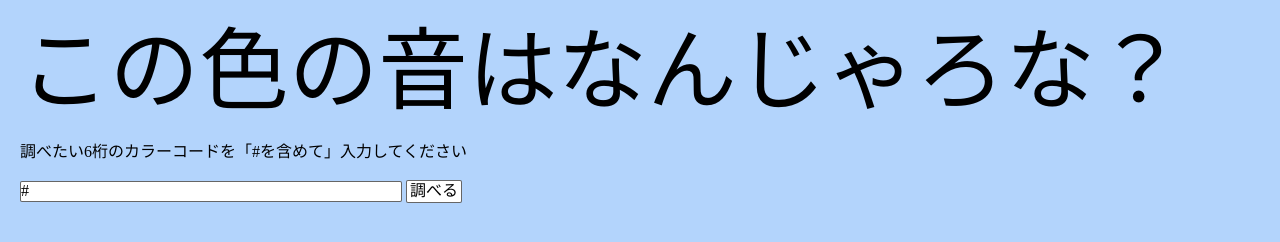
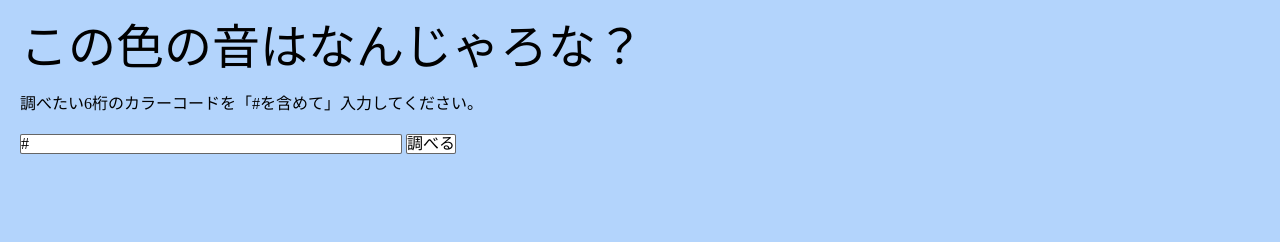
Before and after one commit to tomo-cha/Color_Sound, a plain HTML site: page index.html in a window 1280 px wide. Drawn offline with Linux system fonts and the light colour scheme.

Commit message:
レスポンシブ対応させました。

```diff
--- a/color-sound.css
+++ b/color-sound.css
@@ -1,33 +1,61 @@
 body{
     background-color: #b3d4fc;
 }
-@media screen and (min-width:480px) {
-h1{
-    font-size: 7vw;
-    margin: 20px 0px 20px 20px;
+@media screen and (min-width:375px) {
+main{
+    padding: 20px;
 }
-p{
-    margin-left: 20px;
+.title{
+    font-size: 48px;
+    margin: 0;
 }
-input{
-    margin: 20px 0px 20px 20px;
+.title{
+    animation-name:blurAnime;
+    animation-duration:1s;
+    animation-fill-mode:forwards;
+}
+@keyframes blurAnime{
+    from {
+    filter: blur(10px);
+    transform: scale(1.02);
+    }
+    to {
+    filter: blur(0);
+    transform: scale(1);
+    }
+}
+.manual{
+    font-size: 16px;
+    margin-top: 20px;
+}
+.wrapper{
+    margin-top: 20px;
+}
+.color_code{
     border: solid 1px rgba(0,0,0,.6);
     border-radius: 2px ;
     background-color: #ffffff;
 }
-button{
-    width: 3.5rem;
-    height: 1.4rem;
+.checkButton{
     text-align: center;
     background-color: #ffffff;
     border: solid 1px rgba(0,0,0,.6);
     border-radius: 2px;
 }
+.result_area{
+    display: flex;
+    flex-wrap: wrap;
+    margin-top: 15px;
+    /* ネガティブmargin */
+    margin-left: -5px;
+}
 .paragraph{
-    display: inline-block;
-    width: 6rem;
-    height: 2rem;
+    margin-top: 5px;
+    margin-bottom: 0;
+    margin-left: 5px;
+    padding: 3px;
     text-align: center;
-    padding-top: 0.4rem;
 }
+
+
 }
--- a/destly.css
+++ b/destly.css
@@ -2,7 +2,7 @@
 
 /* Reset box-model and set borders */
 /* ============================================ */
-@media screen and (min-width:480px) {
+@media screen and (min-width:375px) {
 *,
 ::before,
 ::after {
--- a/index.html
+++ b/index.html
@@ -10,11 +10,16 @@
     <title>Color-Sound</title>
 </head>
 <body>
-    <h1>この色の音はなんじゃろな？</h1>
-    <p>調べたい6桁のカラーコードを「#を含めて」入力してください</p>
-    <input type="text" id="colorCode" class="color_code" size="40" maxlength="20" value="#" />
-    <button id="assessment">調べる</button>
-    <div id="resultArea" class="result_area"></div>
-    <script src="./color-sound.js"></script>
+    <header></header>
+    <main>
+        <h1 class="title">この色の音はなんじゃろな？</h1>
+        <p class="manual">調べたい6桁のカラーコードを「#を含めて」入力してください。</p>
+        <div class="wrapper">
+            <input type="text" id="colorCode" class="color_code" size="40" maxlength="20" value="#" />
+            <button id="assessment" class="checkButton">調べる</button>
+        </div>
+        <div id="resultArea" class="result_area"></div>
+        <script src="./color-sound.js"></script>
+    </main>
 </body>
 </html>
```
Also changed, not shown: 1 other file.
